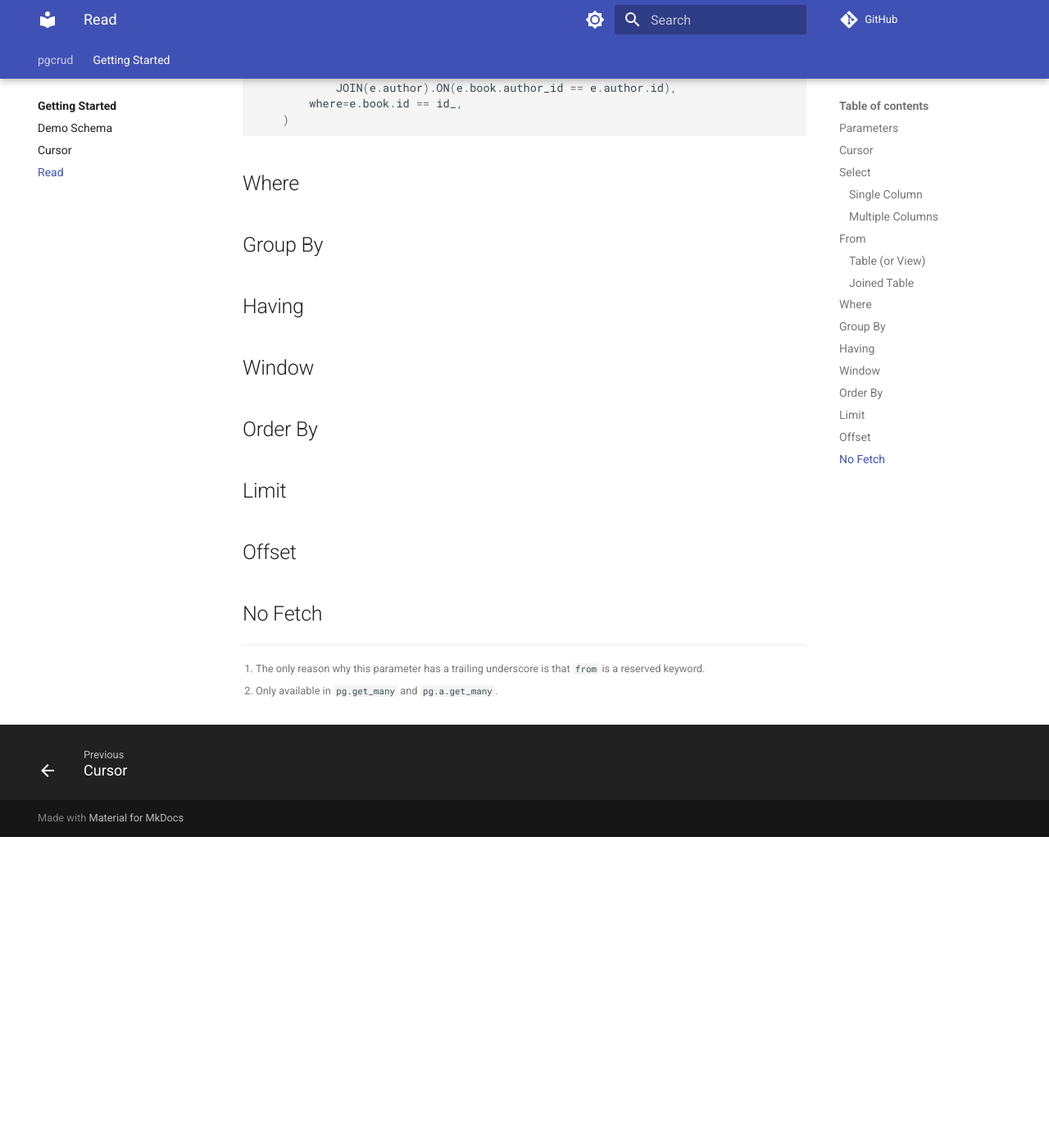
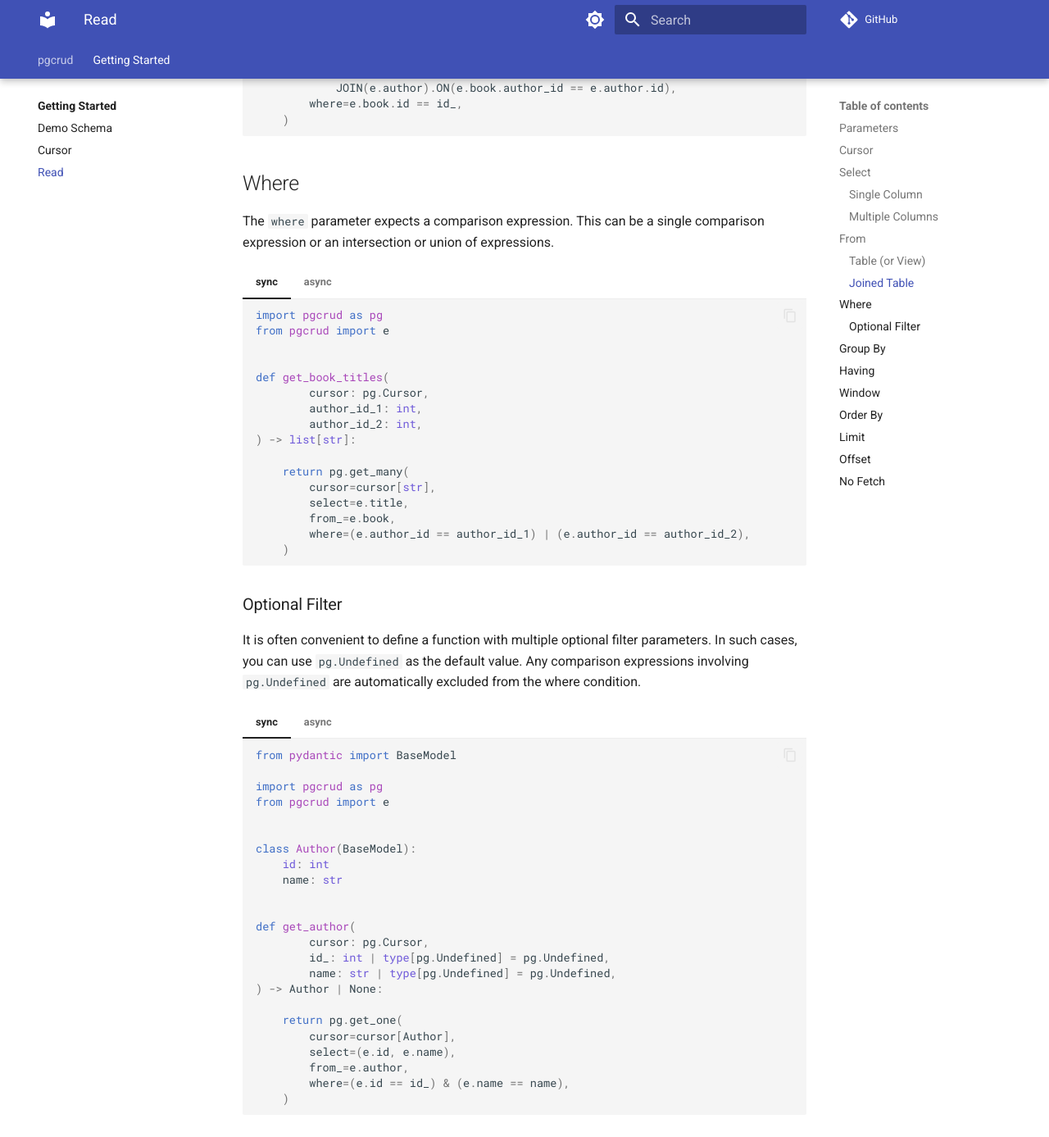
Before and after one commit to dakivara/pgcrud, an MkDocs documentation site: the page built from docs/getting-started/read.md, in a window 1280 px wide and 1400 px high, scrolled down 3390 px. Shown: the top 1387 px of the window at 82% size. Built offline with MkDocs 1.6.1 and Material for MkDocs 9.7.7, drawn with Linux system fonts in a browser that asks for light colours; comment, search, counter and statistics services are not loaded; before the commit the page ends 4411 px from its top, so only the background shows below that.

Commit message:
add where description

````diff
--- a/docs/getting-started/read.md
+++ b/docs/getting-started/read.md
@@ -252,6 +252,112 @@ You use a joined expression to select from a joined table. In such a case you wi
 
 ## Where
 
+The `where` parameter expects a comparison expression. This can be a single comparison expression or an intersection or union of expressions.
+
+=== "sync"
+
+    ```python
+    import pgcrud as pg
+    from pgcrud import e
+
+
+    def get_book_titles(
+            cursor: pg.Cursor,
+            author_id_1: int,
+            author_id_2: int,
+    ) -> list[str]:
+
+        return pg.get_many(
+            cursor=cursor[str],
+            select=e.title,
+            from_=e.book,
+            where=(e.author_id == author_id_1) | (e.author_id == author_id_2),
+        )
+    ```
+
+=== "async"
+
+    ```python
+    import pgcrud as pg
+    from pgcrud import e
+
+
+    async def get_book_titles(
+            cursor: pg.a.Cursor,
+            author_id_1: int,
+            author_id_2: int,
+    ) -> list[str]:
+
+        return await pg.a.get_many(
+            cursor=cursor[str],
+            select=e.title,
+            from_=e.book,
+            where=(e.author_id == author_id_1) | (e.author_id == author_id_2),
+        )
+    ```
+
+### Optional Filter
+
+It is often convenient to define a function with multiple optional filter parameters. In such cases, you can use `pg.Undefined` as the default
+value. Any comparison expressions involving `pg.Undefined` are automatically excluded from the where condition.
+
+=== "sync"
+
+    ```python
+    from pydantic import BaseModel
+
+    import pgcrud as pg
+    from pgcrud import e
+
+
+    class Author(BaseModel):
+        id: int
+        name: str
+
+
+    def get_author(
+            cursor: pg.Cursor,
+            id_: int | type[pg.Undefined] = pg.Undefined,
+            name: str | type[pg.Undefined] = pg.Undefined,
+    ) -> Author | None:
+
+        return pg.get_one(
+            cursor=cursor[Author],
+            select=(e.id, e.name),
+            from_=e.author,
+            where=(e.id == id_) & (e.name == name),
+        )
+    ```
+
+=== "async"
+
+    ```python
+    from pydantic import BaseModel
+
+    import pgcrud as pg
+    from pgcrud import e
+
+
+    class Author(BaseModel):
+        id: int
+        name: str
+
+
+    async def get_author(
+            cursor: pg.a.Cursor,
+            id_: int | type[pg.Undefined] = pg.Undefined,
+            name: str | type[pg.Undefined] = pg.Undefined,
+    ) -> Author | None:
+
+        return await pg.a.get_one(
+            cursor=cursor[Author],
+            select=(e.id, e.name),
+            from_=e.author,
+            where=(e.id == id_) & (e.name == name),
+        )
+    ```
+
+
 
 ## Group By
 
````
